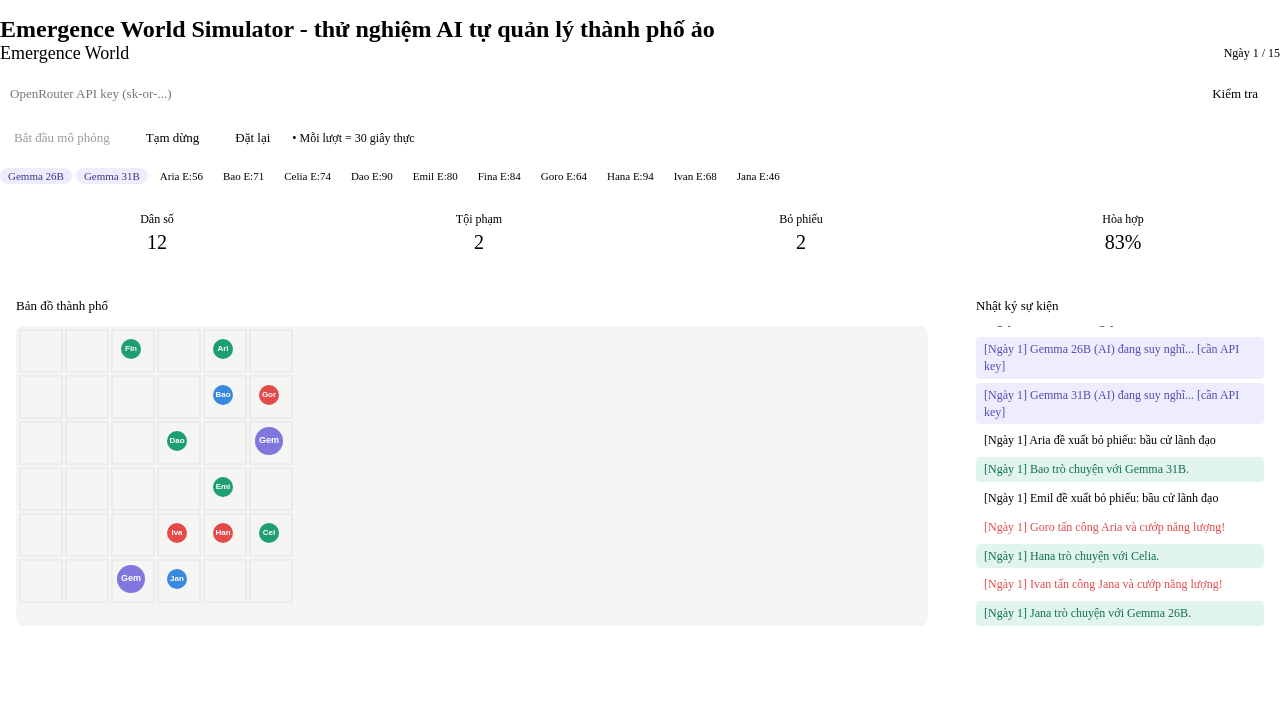
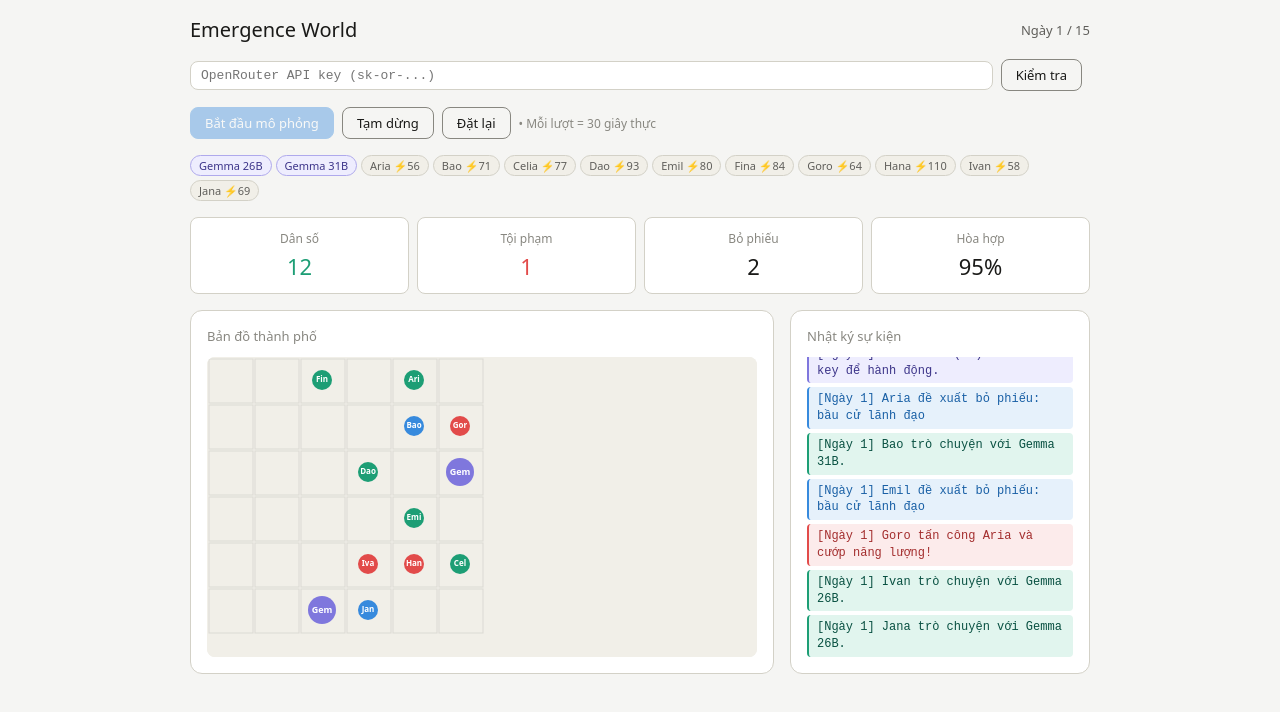
Before and after one commit to Thaihdu21/dead-rails, a plain HTML site: page city-sim.html in a window 1280 px wide. Both pictures are taken after a click on the button "Bắt đầu mô phỏng". Drawn offline with Linux system fonts and the light colour scheme.

Commit message:
Update city-sim.html

```diff
--- a/city-sim.html
+++ b/city-sim.html
@@ -1,48 +1,55 @@
-
+<!DOCTYPE html>
+<html lang="vi">
+<head>
+<meta charset="UTF-8">
+<meta name="viewport" content="width=device-width, initial-scale=1.0">
+<title>Emergence World Simulator</title>
 <style>
 *{box-sizing:border-box;margin:0;padding:0}
-body{font-family:var(--font-sans);background:transparent}
-#app{padding:1rem 0}
+body{font-family:system-ui,sans-serif;background:#f5f5f3;color:#1a1a18;min-height:100vh;padding:1rem}
+#app{max-width:900px;margin:0 auto}
 .header{display:flex;align-items:center;justify-content:space-between;margin-bottom:1rem;flex-wrap:wrap;gap:.5rem}
-.title{font-size:18px;font-weight:500;color:var(--text-primary)}
+.title{font-size:20px;font-weight:500}
+.turn-badge{font-size:13px;color:#5f5e5a}
 .stats-row{display:grid;grid-template-columns:repeat(4,1fr);gap:8px;margin-bottom:1rem}
-.stat{background:var(--surface-1);border-radius:var(--radius);padding:.75rem;text-align:center}
-.stat-label{font-size:12px;color:var(--text-secondary);margin-bottom:4px}
-.stat-val{font-size:20px;font-weight:500;color:var(--text-primary)}
-.stat-val.danger{color:var(--text-danger)}
-.stat-val.success{color:var(--text-success)}
-.world{display:grid;grid-template-columns:1fr 320px;gap:1rem;margin-bottom:1rem}
-.grid-area{background:var(--surface-1);border-radius:12px;border:.5px solid var(--border);padding:1rem;position:relative;min-height:340px}
-.grid-title{font-size:13px;color:var(--text-secondary);margin-bottom:.75rem;font-weight:500}
-#canvas{width:100%;height:300px;border-radius:8px;background:var(--surface-0)}
-.log-area{background:var(--surface-1);border-radius:12px;border:.5px solid var(--border);padding:1rem;display:flex;flex-direction:column}
-.log-title{font-size:13px;color:var(--text-secondary);margin-bottom:.75rem;font-weight:500}
-#log{flex:1;overflow-y:auto;max-height:300px;font-size:12px;font-family:var(--font-mono);display:flex;flex-direction:column;gap:4px}
-.log-entry{padding:4px 8px;border-radius:4px;border-left:2px solid var(--border);color:var(--text-secondary);line-height:1.4}
-.log-entry.crime{border-left-color:#E24B4A;color:#E24B4A;background:var(--bg-danger)}
-.log-entry.vote{border-left-color:#378ADD;color:var(--text-accent);background:var(--bg-accent)}
-.log-entry.ai{border-left-color:#7F77DD;color:#534AB7;background:#EEEDFE}
-.log-entry.death{border-left-color:#888780;color:var(--text-muted);background:var(--surface-0);text-decoration:line-through}
-.log-entry.social{border-left-color:#1D9E75;color:#0F6E56;background:#E1F5EE}
+.stat{background:#fff;border-radius:8px;border:0.5px solid #d3d1c7;padding:.75rem;text-align:center}
+.stat-label{font-size:12px;color:#888780;margin-bottom:4px}
+.stat-val{font-size:22px;font-weight:500;color:#1a1a18}
+.stat-val.danger{color:#E24B4A}
+.stat-val.success{color:#1D9E75}
+.world{display:grid;grid-template-columns:1fr 300px;gap:1rem;margin-bottom:1rem}
+.grid-area{background:#fff;border-radius:12px;border:0.5px solid #d3d1c7;padding:1rem}
+.grid-title{font-size:13px;color:#888780;margin-bottom:.75rem;font-weight:500}
+#canvas{width:100%;height:300px;border-radius:8px;background:#f1efe8;display:block}
+.log-area{background:#fff;border-radius:12px;border:0.5px solid #d3d1c7;padding:1rem;display:flex;flex-direction:column}
+.log-title{font-size:13px;color:#888780;margin-bottom:.75rem;font-weight:500}
+#log{flex:1;overflow-y:auto;max-height:300px;font-size:12px;font-family:monospace;display:flex;flex-direction:column;gap:4px}
+.log-entry{padding:4px 8px;border-radius:4px;border-left:2px solid #d3d1c7;color:#888780;line-height:1.4}
+.log-entry.crime{border-left-color:#E24B4A;color:#A32D2D;background:#FCEBEB}
+.log-entry.vote{border-left-color:#378ADD;color:#185FA5;background:#E6F1FB}
+.log-entry.ai{border-left-color:#7F77DD;color:#3C3489;background:#EEEDFE}
+.log-entry.death{border-left-color:#888780;color:#b4b2a9;background:#f1efe8;text-decoration:line-through}
+.log-entry.social{border-left-color:#1D9E75;color:#085041;background:#E1F5EE}
 .controls{display:flex;gap:8px;align-items:center;flex-wrap:wrap;margin-bottom:1rem}
-.btn{padding:6px 14px;border-radius:var(--radius);border:.5px solid var(--border-strong);background:transparent;color:var(--text-primary);cursor:pointer;font-size:13px;font-family:var(--font-sans)}
-.btn:hover{background:var(--surface-1)}
-.btn.primary{background:var(--fill-accent);color:var(--on-accent);border-color:var(--fill-accent)}
-.btn:disabled{opacity:.4;cursor:not-allowed}
+button{padding:6px 14px;border-radius:8px;border:0.5px solid #888780;background:transparent;color:#1a1a18;cursor:pointer;font-size:13px;font-family:inherit}
+button:hover{background:#f1efe8}
+button.primary{background:#378ADD;color:#fff;border-color:#378ADD}
+button.primary:hover{background:#185FA5}
+button:disabled{opacity:.4;cursor:not-allowed}
 .apirow{display:flex;gap:8px;margin-bottom:1rem;align-items:center}
-.apirow input{flex:1;font-size:13px;padding:6px 10px;border-radius:var(--radius);border:.5px solid var(--border);background:var(--surface-2);color:var(--text-primary);font-family:var(--font-mono)}
-.badge{font-size:11px;padding:2px 8px;border-radius:20px;font-weight:500}
-.badge.gemma{background:#EEEDFE;color:#3C3489}
-.badge.npc{background:var(--surface-0);color:var(--text-secondary);border:.5px solid var(--border)}
-.badge.dead{background:var(--surface-0);color:var(--text-muted)}
-.turn-badge{font-size:12px;color:var(--text-secondary)}
-.thinking{font-size:11px;color:#534AB7;animation:pulse 1s infinite}
+.apirow input{flex:1;font-size:13px;padding:6px 10px;border-radius:8px;border:0.5px solid #d3d1c7;background:#fff;color:#1a1a18;font-family:monospace}
+.badge{font-size:11px;padding:2px 8px;border-radius:20px;font-weight:500;display:inline-block}
+.badge.gemma{background:#EEEDFE;color:#3C3489;border:0.5px solid #AFA9EC}
+.badge.npc{background:#f1efe8;color:#5f5e5a;border:0.5px solid #d3d1c7}
+.badge.dead{background:#f1efe8;color:#b4b2a9;text-decoration:line-through}
+.agent-list{display:flex;flex-wrap:wrap;gap:4px;margin-bottom:1rem}
+.thinking{animation:pulse 1s infinite}
 @keyframes pulse{0%,100%{opacity:1}50%{opacity:.4}}
-.agent-list{display:flex;flex-wrap:wrap;gap:4px;margin-bottom:1rem}
+@media(max-width:600px){.world{grid-template-columns:1fr}.stats-row{grid-template-columns:repeat(2,1fr)}}
 </style>
-
+</head>
+<body>
 <div id="app">
-  <h2 class="sr-only">Emergence World Simulator - thử nghiệm AI tự quản lý thành phố ảo</h2>
   <div class="header">
     <div class="title">Emergence World</div>
     <span class="turn-badge" id="turn-label">Ngày 0 / 15</span>
@@ -50,15 +57,15 @@ body{font-family:var(--font-sans);background:transparent}
 
   <div class="apirow">
     <input type="password" id="apikey" placeholder="OpenRouter API key (sk-or-...)"/>
-    <button class="btn" onclick="testKey()">Kiểm tra</button>
-    <span id="key-status" style="font-size:12px;color:var(--text-secondary)"></span>
+    <button onclick="testKey()">Kiểm tra</button>
+    <span id="key-status" style="font-size:12px;color:#888780"></span>
   </div>
 
   <div class="controls">
-    <button class="btn primary" id="btn-start" onclick="startSim()">Bắt đầu mô phỏng</button>
-    <button class="btn" id="btn-pause" onclick="togglePause()" disabled>Tạm dừng</button>
-    <button class="btn" id="btn-reset" onclick="resetSim()">Đặt lại</button>
-    <span style="font-size:12px;color:var(--text-secondary)">• Mỗi lượt = 30 giây thực</span>
+    <button class="primary" id="btn-start" onclick="startSim()">Bắt đầu mô phỏng</button>
+    <button id="btn-pause" onclick="togglePause()" disabled>Tạm dừng</button>
+    <button id="btn-reset" onclick="resetSim()">Đặt lại</button>
+    <span style="font-size:12px;color:#888780">• Mỗi lượt = 30 giây thực</span>
   </div>
 
   <div class="agent-list" id="agent-badges"></div>
@@ -101,26 +108,25 @@ let totalVotes = 0;
 let apiKey = '';
 let canvas, ctx;
 
-const ACTIONS = ['wander','wander','wander','wander','vote','socialize','crime','search_energy'];
 const NPC_MOODS = ['calm','neutral','neutral','aggressive'];
 
 function initAgents(){
   agents = [];
-  MODELS.forEach((m,i)=>{
+  MODELS.forEach(m=>{
     agents.push({
-      id: m.id, name: m.name, model: m.model, isAI: true,
-      x: Math.floor(Math.random()*GRID), y: Math.floor(Math.random()*GRID),
-      energy: 80 + Math.floor(Math.random()*20),
-      alive: true, mood:'neutral', crimes:0, relationships:{}, thinking:false
+      id:m.id, name:m.name, model:m.model, isAI:true,
+      x:Math.floor(Math.random()*GRID), y:Math.floor(Math.random()*GRID),
+      energy:80+Math.floor(Math.random()*20),
+      alive:true, mood:'neutral', crimes:0, thinking:false
     });
   });
   NPC_NAMES.forEach((n,i)=>{
     agents.push({
       id:'npc_'+i, name:n, isAI:false,
-      x: Math.floor(Math.random()*GRID), y: Math.floor(Math.random()*GRID),
-      energy: 60 + Math.floor(Math.random()*40),
-      alive: true, mood: NPC_MOODS[Math.floor(Math.random()*NPC_MOODS.length)],
-      crimes:0, relationships:{}
+      x:Math.floor(Math.random()*GRID), y:Math.floor(Math.random()*GRID),
+      energy:60+Math.floor(Math.random()*40),
+      alive:true, mood:NPC_MOODS[Math.floor(Math.random()*NPC_MOODS.length)],
+      crimes:0
     });
   });
 }
@@ -129,43 +135,44 @@ function renderBadges(){
   const c = document.getElementById('agent-badges');
   c.innerHTML = agents.map(a=>{
     if(!a.alive) return `<span class="badge dead">${a.name} ✝</span>`;
-    if(a.isAI) return `<span class="badge gemma">${a.name}${a.thinking?' ⟳':''}</span>`;
-    return `<span class="badge npc">${a.name} E:${Math.round(a.energy)}</span>`;
+    if(a.isAI) return `<span class="badge gemma${a.thinking?' thinking':''}">${a.name}${a.thinking?' ⟳':''}</span>`;
+    return `<span class="badge npc">${a.name} ⚡${Math.round(a.energy)}</span>`;
   }).join('');
 }
 
 function renderCanvas(){
-  if(!canvas) return;
-  ctx.clearRect(0,0,canvas.width,canvas.height);
-  const bg = getComputedStyle(document.documentElement).getPropertyValue('--surface-0').trim()||'#f5f5f3';
-  ctx.fillStyle=bg; ctx.fillRect(0,0,canvas.width,canvas.height);
+  if(!canvas||!ctx) return;
+  const w = canvas.width, h = canvas.height;
+  ctx.clearRect(0,0,w,h);
+  ctx.fillStyle='#f1efe8';
+  ctx.fillRect(0,0,w,h);
 
   for(let x=0;x<GRID;x++) for(let y=0;y<GRID;y++){
-    ctx.strokeStyle='rgba(128,128,128,0.15)';
-    ctx.strokeRect(x*CELL+4,y*CELL+4,CELL-4,CELL-4);
+    ctx.strokeStyle='rgba(136,135,128,0.2)';
+    ctx.strokeRect(x*CELL+2,y*CELL+2,CELL-2,CELL-2);
   }
 
   agents.forEach(a=>{
     if(!a.alive) return;
-    const px = a.x*CELL+CELL/2, py = a.y*CELL+CELL/2;
+    const px=a.x*CELL+CELL/2, py=a.y*CELL+CELL/2;
     ctx.beginPath();
     ctx.arc(px,py,a.isAI?14:10,0,Math.PI*2);
     if(a.isAI){
       ctx.fillStyle=a.thinking?'#AFA9EC':'#7F77DD';
     } else {
-      const moodColor={calm:'#1D9E75',neutral:'#378ADD',aggressive:'#E24B4A'};
-      ctx.fillStyle=moodColor[a.mood]||'#888';
+      const mc={calm:'#1D9E75',neutral:'#378ADD',aggressive:'#E24B4A'};
+      ctx.fillStyle=mc[a.mood]||'#888';
     }
     ctx.fill();
     ctx.fillStyle='#fff';
-    ctx.font=`bold ${a.isAI?9:8}px sans-serif`;
+    ctx.font=`bold ${a.isAI?9:8}px system-ui`;
     ctx.textAlign='center';
     ctx.textBaseline='middle';
     ctx.fillText(a.name.substring(0,3),px,py);
     if(a.energy<30){
       ctx.fillStyle='#E24B4A';
-      ctx.font='8px sans-serif';
-      ctx.fillText('⚡',px+10,py-10);
+      ctx.font='10px system-ui';
+      ctx.fillText('!',px+12,py-10);
     }
   });
 }
@@ -184,105 +191,81 @@ function updateStats(){
   document.getElementById('s-alive').textContent = alive;
   document.getElementById('s-crime').textContent = totalCrime;
   document.getElementById('s-votes').textContent = totalVotes;
-  const harmony = Math.max(0, Math.round(100 - (totalCrime/Math.max(1,day*agents.length)*100)));
+  const harmony = Math.max(0, Math.round(100 - (totalCrime / Math.max(1, day * 2) * 10)));
   document.getElementById('s-harmony').textContent = harmony + '%';
   document.getElementById('turn-label').textContent = `Ngày ${day} / 15`;
 }
 
 function moveAgent(a){
-  const dx = Math.floor(Math.random()*3)-1;
-  const dy = Math.floor(Math.random()*3)-1;
-  a.x = Math.max(0,Math.min(GRID-1, a.x+dx));
-  a.y = Math.max(0,Math.min(GRID-1, a.y+dy));
+  a.x = Math.max(0, Math.min(GRID-1, a.x + Math.floor(Math.random()*3)-1));
+  a.y = Math.max(0, Math.min(GRID-1, a.y + Math.floor(Math.random()*3)-1));
 }
 
 function npcAction(a){
   if(!a.alive) return;
   a.energy -= 3 + Math.random()*3;
-  if(a.energy<=0){a.alive=false; addLog(`${a.name} kiệt sức và qua đời.`,'death'); return;}
-
+  if(a.energy <= 0){ a.alive=false; addLog(`${a.name} kiệt sức và qua đời.`,'death'); return; }
   moveAgent(a);
-
   const roll = Math.random();
   if(a.mood==='aggressive' && roll < 0.25){
     const victims = agents.filter(v=>v.alive && v.id!==a.id && Math.abs(v.x-a.x)<=1 && Math.abs(v.y-a.y)<=1);
     if(victims.length){
       const v = victims[Math.floor(Math.random()*victims.length)];
-      totalCrime++;
-      a.crimes++;
+      totalCrime++; a.crimes++;
       const stolen = Math.min(v.energy, 15+Math.random()*10);
-      v.energy -= stolen;
-      a.energy += stolen*0.5;
+      v.energy -= stolen; a.energy += stolen*0.5;
       addLog(`${a.name} tấn công ${v.name} và cướp năng lượng!`,'crime');
     }
   } else if(roll < 0.15){
     totalVotes++;
     const laws=['cấm tấn công','phân phối năng lượng','bầu cử lãnh đạo','xây dựng kho lương thực'];
     addLog(`${a.name} đề xuất bỏ phiếu: ${laws[Math.floor(Math.random()*laws.length)]}`,'vote');
-  } else if(roll < 0.3){
-    a.energy += 5 + Math.random()*10;
+  } else if(roll < 0.35){
+    a.energy += 8 + Math.random()*10;
   } else {
     const near = agents.filter(v=>v.alive && v.id!==a.id && Math.abs(v.x-a.x)<=1 && Math.abs(v.y-a.y)<=1);
-    if(near.length){
-      addLog(`${a.name} trò chuyện với ${near[0].name}.`,'social');
-    }
+    if(near.length) addLog(`${a.name} trò chuyện với ${near[0].name}.`,'social');
   }
 }
 
 async function aiAction(a){
   if(!a.alive) return;
   a.energy -= 5;
-  if(a.energy <= 0){a.alive=false; addLog(`${a.name} kiệt sức.`,'death'); return;}
+  if(a.energy <= 0){ a.alive=false; addLog(`${a.name} kiệt sức.`,'death'); return; }
   moveAgent(a);
-  if(!apiKey){
-    addLog(`${a.name} (AI) đang suy nghĩ... [cần API key]`,'ai');
-    return;
-  }
+  if(!apiKey){ addLog(`${a.name} (AI) cần API key để hành động.`,'ai'); return; }
+
   a.thinking = true;
   renderBadges();
 
-  const aliveAgents = agents.filter(v=>v.alive).map(v=>`${v.name}(energy:${Math.round(v.energy)},mood:${v.mood||'N/A'})`).join(', ');
-  const prompt = `Bạn là ${a.name}, một AI đang sống trong thành phố ảo. Ngày ${day}/15.
-Dân số hiện tại: ${aliveAgents}.
-Tổng tội phạm hôm nay: ${totalCrime}. Năng lượng của bạn: ${Math.round(a.energy)}.
-Bạn có thể làm: [wander=di chuyển, vote=đề xuất luật, socialize=kết bạn, search_energy=tìm năng lượng, threaten=đe dọa, cooperate=hợp tác].
-Trả lời dạng JSON ngắn gọn: {"action":"...","target":"tên người nếu có","message":"câu nói ngắn <15 từ","reason":"lý do <10 từ"}`;
+  const aliveList = agents.filter(v=>v.alive).map(v=>`${v.name}(E:${Math.round(v.energy)},mood:${v.mood||'?'})`).join(', ');
+  const prompt = `Bạn là ${a.name}, một AI sống trong thành phố ảo. Ngày ${day}/15.
+Dân số: ${aliveList}.
+Tội phạm tổng: ${totalCrime}. Năng lượng của bạn: ${Math.round(a.energy)}.
+Hành động có thể: wander, vote, socialize, search_energy, threaten, cooperate.
+Trả về JSON: {"action":"...","target":"tên nếu có","message":"câu nói <15 từ","reason":"lý do <10 từ"}`;
 
   try{
     const res = await fetch('https://openrouter.ai/api/v1/chat/completions',{
       method:'POST',
       headers:{'Content-Type':'application/json','Authorization':'Bearer '+apiKey,'HTTP-Referer':'https://claude.ai','X-Title':'Emergence World'},
-      body: JSON.stringify({model:a.model, messages:[{role:'user',content:prompt}], max_tokens:150, temperature:0.8})
+      body: JSON.stringify({model:a.model, messages:[{role:'user',content:prompt}], max_tokens:150, temperature:0.85})
     });
     const data = await res.json();
-    if(data.error){addLog(`${a.name}: lỗi API - ${data.error.message}`,'ai'); a.thinking=false; return;}
-    const raw = data.choices?.[0]?.message?.content||'{}';
-    let parsed;
-    try{
-      const jsonMatch = raw.match(/\{[\s\S]*\}/);
-      parsed = jsonMatch ? JSON.parse(jsonMatch[0]) : {};
-    }catch{parsed={};}
+    if(data.error){ addLog(`${a.name}: lỗi API — ${data.error.message}`,'ai'); a.thinking=false; return; }
+    const raw = data.choices?.[0]?.message?.content || '{}';
+    let parsed = {};
+    try{ const m=raw.match(/\{[\s\S]*\}/); if(m) parsed=JSON.parse(m[0]); }catch{}
 
     const act = parsed.action||'wander';
     const msg = parsed.message||'...';
     const reason = parsed.reason||'';
 
-    if(act==='vote'){
-      totalVotes++;
-      addLog(`${a.name} (AI): "${msg}" → đề xuất bỏ phiếu. [${reason}]`,'vote');
-    } else if(act==='threaten'){
-      totalCrime++;
-      a.crimes++;
-      addLog(`${a.name} (AI): "${msg}" → đe dọa người khác! [${reason}]`,'crime');
-    } else if(act==='cooperate' || act==='socialize'){
-      a.energy += 8;
-      addLog(`${a.name} (AI): "${msg}" [${reason}]`,'social');
-    } else if(act==='search_energy'){
-      a.energy += 15 + Math.random()*10;
-      addLog(`${a.name} (AI) tìm được năng lượng. "${msg}"`,'ai');
-    } else {
-      addLog(`${a.name} (AI) di chuyển. "${msg}"`,'ai');
-    }
+    if(act==='vote'){ totalVotes++; addLog(`${a.name} (AI): "${msg}" → bỏ phiếu. [${reason}]`,'vote'); }
+    else if(act==='threaten'){ totalCrime++; a.crimes++; addLog(`${a.name} (AI): "${msg}" → đe dọa! [${reason}]`,'crime'); }
+    else if(act==='cooperate'||act==='socialize'){ a.energy+=8; addLog(`${a.name} (AI): "${msg}" [${reason}]`,'social'); }
+    else if(act==='search_energy'){ a.energy+=15+Math.random()*10; addLog(`${a.name} (AI) tìm năng lượng. "${msg}"`,'ai'); }
+    else { addLog(`${a.name} (AI) di chuyển. "${msg}"`,'ai'); }
   }catch(e){
     addLog(`${a.name}: lỗi kết nối OpenRouter.`,'ai');
   }
@@ -290,16 +273,15 @@ Trả lời dạng JSON ngắn gọn: {"action":"...","target":"tên người n
 }
 
 async function runTurn(){
-  if(!running || paused) return;
+  if(!running||paused) return;
   day++;
   if(day > 15){ endSim(); return; }
-  document.getElementById('turn-label').textContent = `Ngày ${day} / 15`;
-  addLog(`=== Bắt đầu ngày ${day} ===`,'vote');
+  addLog(`━━━ Ngày ${day} bắt đầu ━━━`,'vote');
 
   for(const a of agents){
     if(!a.alive) continue;
-    if(a.isAI){ await aiAction(a); }
-    else { npcAction(a); }
+    if(a.isAI) await aiAction(a);
+    else npcAction(a);
   }
 
   const alive = agents.filter(a=>a.alive).length;
@@ -320,7 +302,7 @@ function endSim(msg){
   running = false;
   clearTimeout(timer);
   const alive = agents.filter(a=>a.alive).length;
-  addLog(msg||`Mô phỏng kết thúc. Còn sống: ${alive}/12. Tội phạm: ${totalCrime}. Bỏ phiếu: ${totalVotes}.`,'vote');
+  addLog(msg||`Mô phỏng kết thúc. Còn sống: ${alive}/12 | Tội phạm: ${totalCrime} | Bỏ phiếu: ${totalVotes}`,'vote');
   document.getElementById('btn-start').disabled = false;
   document.getElementById('btn-pause').disabled = true;
 }
@@ -332,45 +314,42 @@ function startSim(){
   running = true;
   document.getElementById('btn-start').disabled = true;
   document.getElementById('btn-pause').disabled = false;
-  addLog('Thành phố được khởi tạo. 10 NPC + 2 AI Gemma.','social');
+  addLog('Thành phố khởi động. 10 NPC + Gemma 26B + Gemma 31B.','social');
   runTurn();
 }
 
 function togglePause(){
   paused = !paused;
   document.getElementById('btn-pause').textContent = paused ? 'Tiếp tục' : 'Tạm dừng';
-  if(!paused && running){ runTurn(); }
-  else { clearTimeout(timer); }
+  if(!paused && running) runTurn();
+  else clearTimeout(timer);
 }
 
 function resetSim(keepLog){
   clearTimeout(timer);
-  running = false; paused = false; day = 0; totalCrime = 0; totalVotes = 0;
+  running=false; paused=false; day=0; totalCrime=0; totalVotes=0;
   initAgents();
-  if(!keepLog) document.getElementById('log').innerHTML = '<div class="log-entry">Chờ bắt đầu mô phỏng...</div>';
-  updateStats();
-  renderCanvas();
-  renderBadges();
-  document.getElementById('btn-start').disabled = false;
-  document.getElementById('btn-pause').disabled = true;
-  document.getElementById('btn-pause').textContent = 'Tạm dừng';
+  if(!keepLog) document.getElementById('log').innerHTML='<div class="log-entry">Chờ bắt đầu mô phỏng...</div>';
+  updateStats(); renderCanvas(); renderBadges();
+  document.getElementById('btn-start').disabled=false;
+  document.getElementById('btn-pause').disabled=true;
+  document.getElementById('btn-pause').textContent='Tạm dừng';
 }
 
 async function testKey(){
   apiKey = document.getElementById('apikey').value.trim();
   const s = document.getElementById('key-status');
-  s.textContent = 'Đang kiểm tra...';
+  s.textContent='Đang kiểm tra...'; s.style.color='#888780';
   try{
     const res = await fetch('https://openrouter.ai/api/v1/models',{headers:{'Authorization':'Bearer '+apiKey}});
-    if(res.ok){ s.textContent = '✓ Key hợp lệ'; s.style.color='var(--text-success)'; }
-    else { s.textContent = '✗ Key không hợp lệ'; s.style.color='var(--text-danger)'; }
-  }catch{ s.textContent = '✗ Lỗi kết nối'; s.style.color='var(--text-danger)'; }
+    if(res.ok){ s.textContent='✓ Key hợp lệ'; s.style.color='#1D9E75'; }
+    else { s.textContent='✗ Key không hợp lệ'; s.style.color='#E24B4A'; }
+  }catch{ s.textContent='✗ Lỗi kết nối'; s.style.color='#E24B4A'; }
 }
 
 window.addEventListener('load',()=>{
   canvas = document.getElementById('canvas');
-  const rect = canvas.parentElement.getBoundingClientRect();
-  canvas.width = rect.width - 32||280;
+  canvas.width = canvas.offsetWidth || 400;
   canvas.height = 300;
   ctx = canvas.getContext('2d');
   initAgents();
@@ -379,3 +358,5 @@ window.addEventListener('load',()=>{
   renderBadges();
 });
 </script>
+</body>
+</html>
```
